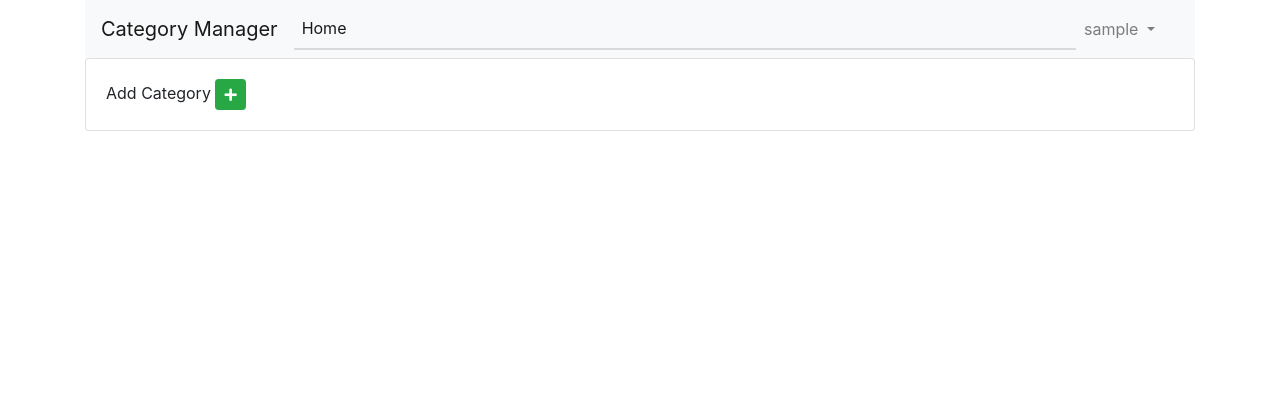
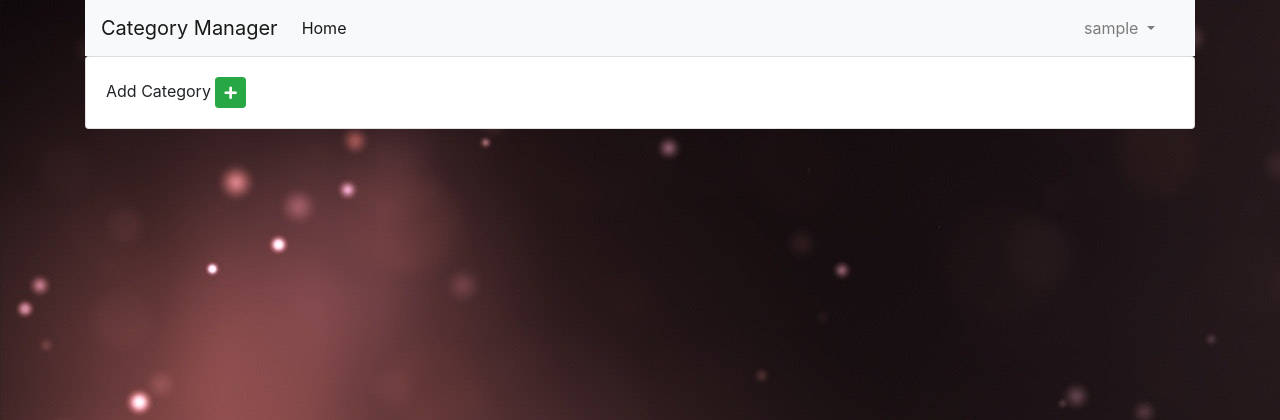
Before and after one commit to hfolcot/dotfive, a Django app: page / in a window 1280 px wide. Shown: the top 420 px of the page. Run offline with Django 3.2, Linux system fonts and the light colour scheme; the visitor is signed in with stand-in values (Sample User, id 1); data that the repository does not hold is empty; some libraries are stand-ins or nearby versions.

Commit message:
further styling and background image added

```diff
--- a/categories/templates/categories.html
+++ b/categories/templates/categories.html
@@ -26,7 +26,7 @@
     </div>
 
 
-    <div class="collapse" id="childrenOf{{cat.id}}">
+    <div class="collapse collapse-bottom-border" id="childrenOf{{cat.id}}">
     </div>
   </div>
 </p>
--- a/static/css/styles.css
+++ b/static/css/styles.css
@@ -1,3 +1,7 @@
+body {
+    background-image: url(../img/bg.jpg)
+}
+
 a {
     color: rgba(0, 0, 0, 0.6)
 }
@@ -17,6 +21,6 @@ a:hover {
     width: 10%;
 }
 
-.collapse {
+.collapse-bottom-border {
     border-bottom: 2px solid rgba(0,0,0,.125);
 }
--- a/static/js/scripts.js
+++ b/static/js/scripts.js
@@ -32,7 +32,7 @@ var getChildren = function(id, parentCount) {
                     </a>
                     <div class="d-flex flex-row justify-content-end mb-2"><span data-toggle="tooltip" data-placement="top" title="Add a subcategory to ${item.name}"><span class="btn btn-sm btn-success mr-2" data-toggle="modal" data-target="#addSubCatModal" id="addCat${item.id}" onclick=addChild(${item.id})><i class="fas fa-plus"></i> </span></span><a class="btn btn-sm btn-info mr-2" href="/categories/edit/${item.id}" data-toggle="tooltip" data-placement="top" title="Edit or move ${item.name}"><i class="fas fa-edit"></i></a></div>
                 </div>
-                <div class="collapse" id="childrenOf${item.id}"></div></div>`
+                <div class="collapse collapse-bottom-border" id="childrenOf${item.id}"></div></div>`
                 }
             })
             if (count == 0) {
```
Also changed, not shown: static/img/bg.jpg (added).
